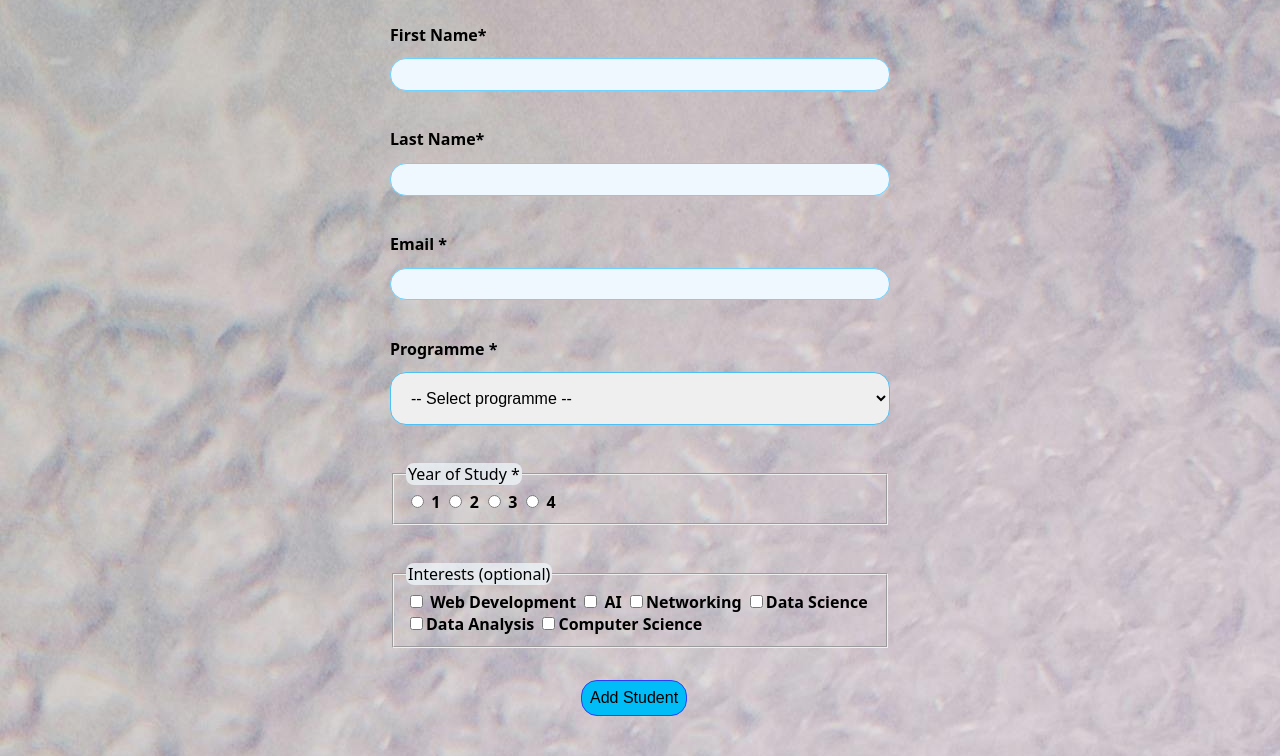
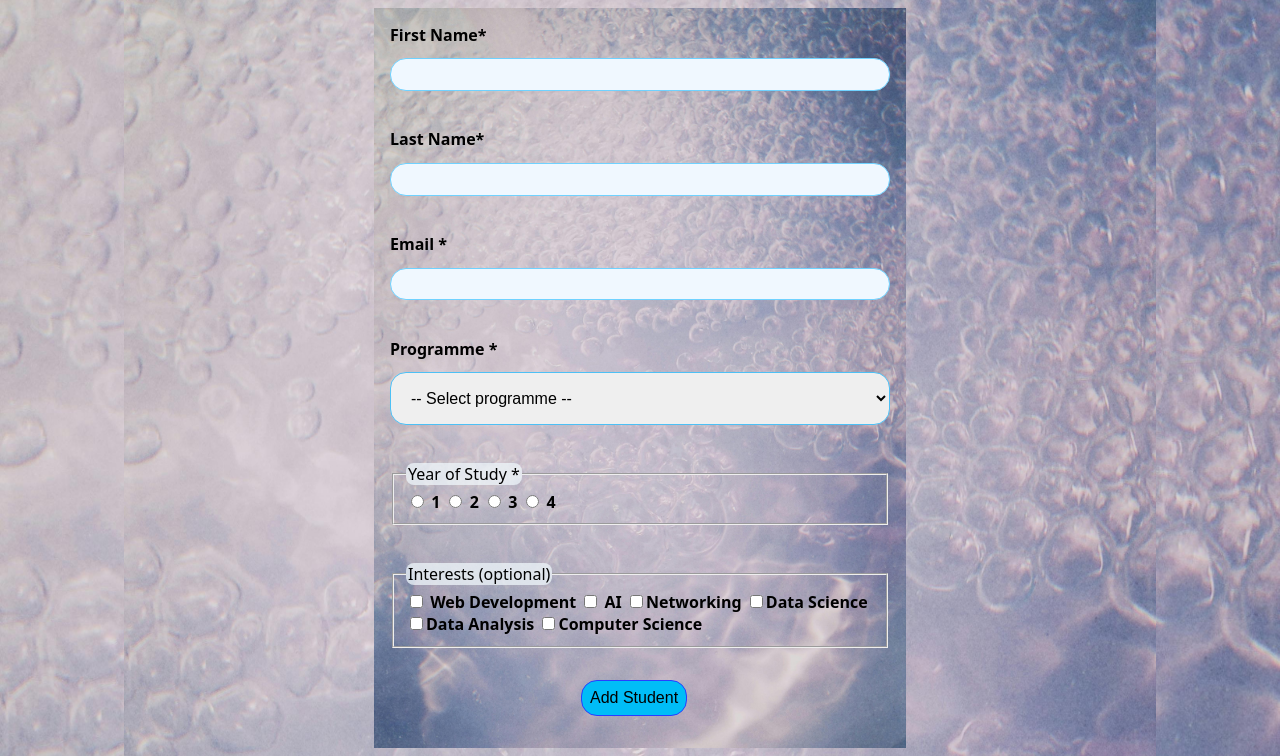
Before and after one commit to Kash-Jr/Lab-4-Assignment-Brief-223043710-, a plain HTML site: page index.html in a window 1280 px wide. Shown: the part 184-940 px from the top of the page. Drawn offline with Linux system fonts and the light colour scheme.

Commit message:
-Additional background styling

```diff
--- a/style.css
+++ b/style.css
@@ -3,6 +3,9 @@ body{
     border-style: inherit;
     background-image: url("Madzery.jpg");
     padding: 80px;
+    background-position: center;
+    background-repeat: no-repeat;
+    background-size: cover;
 }
 
 /* Centers the main content*/
@@ -10,6 +13,10 @@ main{
      max-width: 1000px;
      margin: auto;
      padding: 1rem; /* provides space inside the container (1rem = 16px) */
+     background-image: url("Madzery.jpg");
+     background-position: center;
+     background-repeat: no-repeat;
+     background-size: cover;
 }
 
 /* Sets the base font family and line spacing for the whole document */
@@ -36,13 +43,17 @@ main{
 
 /* Styling for each student profile card */
 .card-person {
-     border: 1px solid aliceblue;
+     border: 1px solid rgb(88, 176, 253);
      padding: 1rem;
      border-radius: .75rem;
      box-shadow: 0 1px 4px rgba(0,0,0,.06);
      display: grid;
      gap: .5rem;
      background: aliceblue;
+     background-image: url('person-profile-icon-1.svg');
+     background-position: 3px 3px;
+     background-repeat: no-repeat;
+     background-size: 38px 38px;
 }
 
 /* Makes images fit neatly inside cards */
@@ -173,6 +184,11 @@ select:focus{
      max-width: 500px;
      margin: auto;
      padding: 1rem;
+     background-image: url("Madzery.jpg");
+     background-position: center;
+     background-repeat: no-repeat;
+     background-size: cover;
+     filter: contrast(100%);
 }
 
 /* Text alignment */
```
